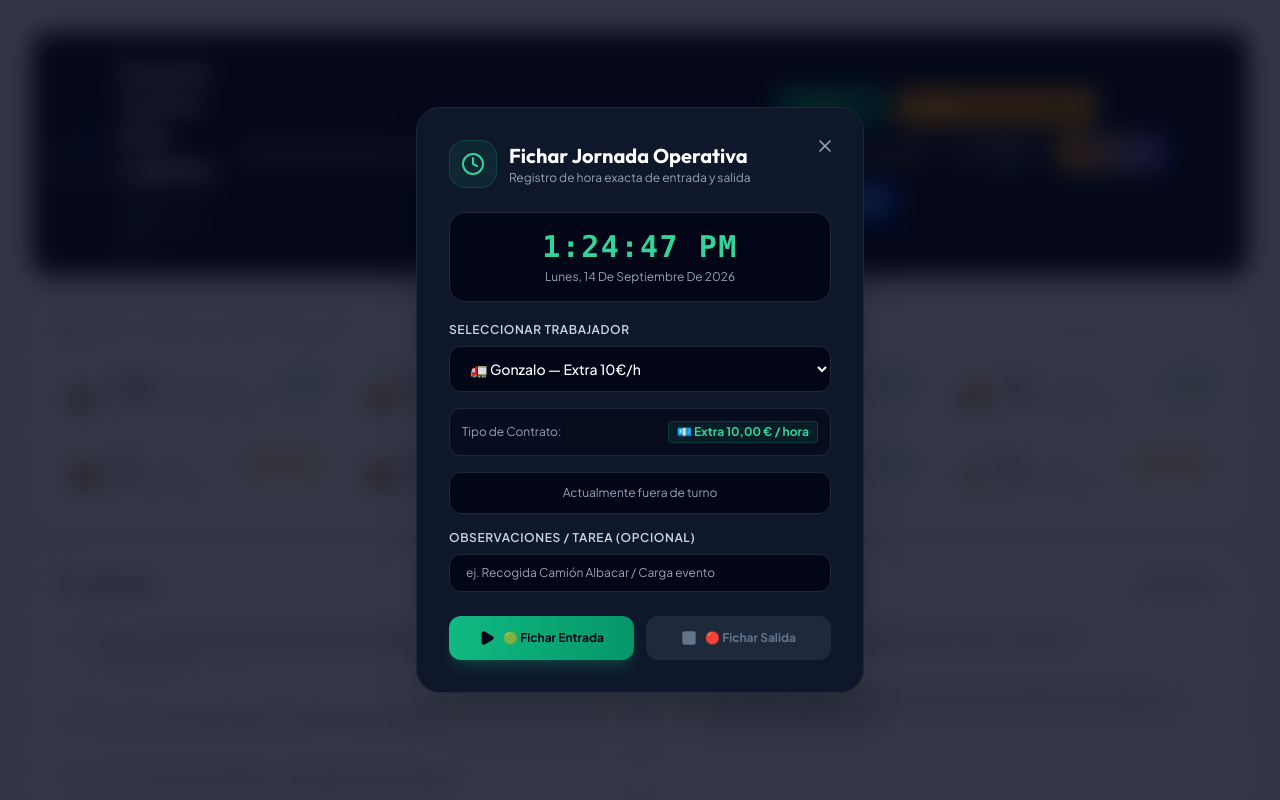
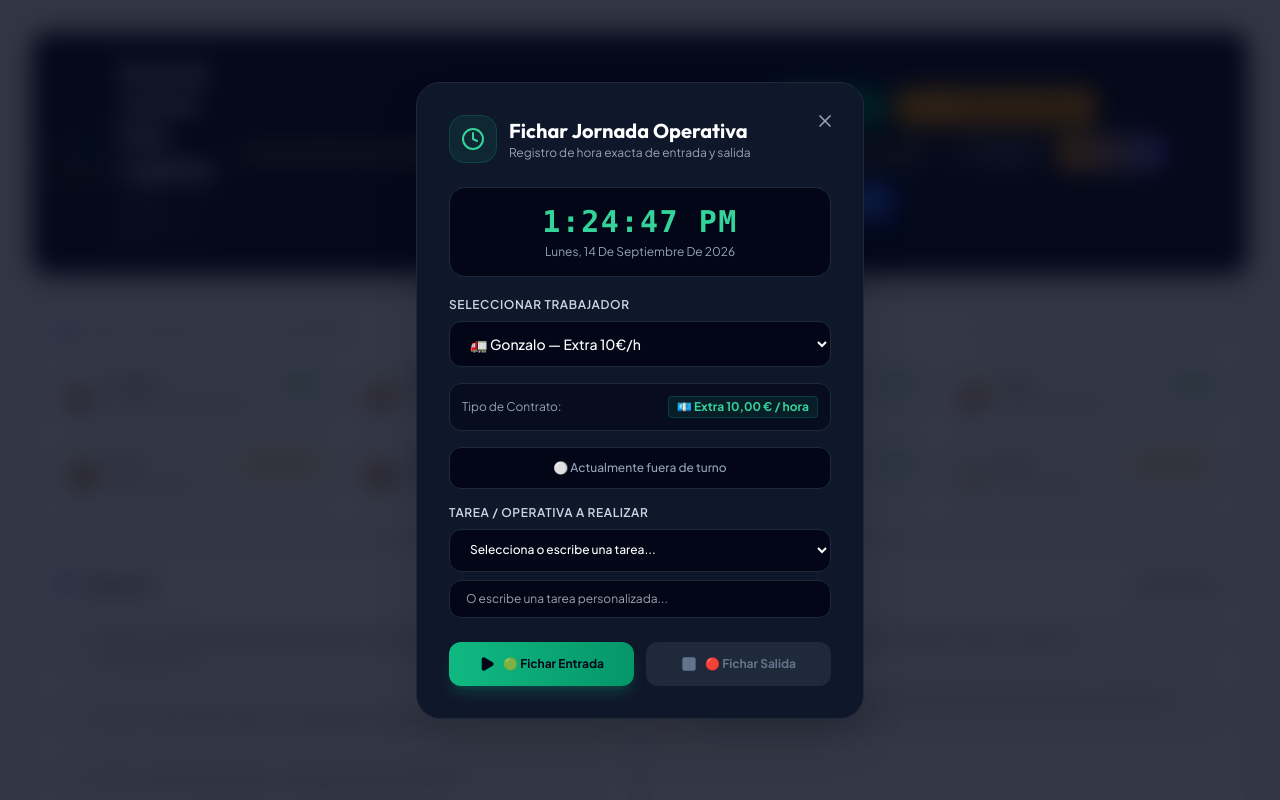
Before and after one commit to r2fod/gula-logistics, a React (Vite) app in the folder client/: page / in a window 1280 px wide. Both pictures are taken after a click on the button "⏱️ Fichar". Shown: the top 800 px of the page. Built offline with nearby package versions, Linux system fonts and the light colour scheme.

Commit message:
Add explicit task start and finish workflow with real-time logger buttons

```diff
--- a/client/src/App.jsx
+++ b/client/src/App.jsx
@@ -634,6 +634,11 @@ export default function App() {
         entries={clockEntries}
         workersList={WORKERS_LIST}
         activeWeekData={activeWeek}
+        onClockEntryCreated={handleClockEntryCreated}
+        onOpenClockModal={(workerName) => {
+          if (workerName) setActiveWorker(workerName);
+          setIsClockInModalOpen(true);
+        }}
       />
 
       <BalancesAgreementsModal
--- a/client/src/components/ClockInModal.jsx
+++ b/client/src/components/ClockInModal.jsx
@@ -54,6 +54,7 @@ export default function ClockInModal({
       timestamp: now.toISOString(),
       timeFormatted: now.toLocaleTimeString([], { hour: '2-digit', minute: '2-digit', second: '2-digit' }),
       dateFormatted: now.toLocaleDateString(),
+      taskName: note.trim() || 'Inicio de Jornada Operativa',
       note: note.trim()
     };
     onClockEntryCreated(entry);
@@ -144,28 +145,52 @@ export default function ClockInModal({
 
           {/* Active Shift Status */}
           {activeShift ? (
-            <div className="p-3 rounded-xl bg-emerald-500/10 border border-emerald-500/20 text-emerald-300 text-xs flex items-center justify-between">
-              <span className="flex items-center space-x-2">
-                <span className="w-2 h-2 rounded-full bg-emerald-400 animate-pulse"></span>
-                <span>En Turno desde las <strong>{activeShift.timeFormatted}</strong></span>
-              </span>
-              <span className="text-[10px] text-slate-400">{activeShift.dateFormatted}</span>
+            <div className="p-3.5 rounded-2xl bg-emerald-500/10 border border-emerald-500/30 text-emerald-300 text-xs space-y-1">
+              <div className="flex items-center justify-between font-bold">
+                <span className="flex items-center space-x-2">
+                  <span className="w-2 h-2 rounded-full bg-emerald-400 animate-ping"></span>
+                  <span>En Turno & Tarea Activa</span>
+                </span>
+                <span className="text-emerald-400 font-mono">{activeShift.timeFormatted}</span>
+              </div>
+              {activeShift.taskName && (
+                <p className="text-[11px] text-slate-300 font-medium pt-1 border-t border-emerald-500/20">
+                  📌 <b>Tarea:</b> {activeShift.taskName}
+                </p>
+              )}
             </div>
           ) : (
-            <div className="p-3 rounded-xl bg-slate-950 border border-slate-800 text-slate-400 text-xs text-center">
-              Actualmente fuera de turno
+            <div className="p-3 rounded-xl bg-slate-950 border border-slate-800 text-slate-400 text-xs text-center font-medium">
+              ⚪ Actualmente fuera de turno
             </div>
           )}
 
+          {/* Task Presets & Selection */}
           <div>
             <label className="block text-xs font-semibold text-slate-300 uppercase tracking-wider mb-2">
-              Observaciones / Tarea (Opcional)
+              Tarea / Operativa a Realizar
             </label>
+            <select
+              value={note}
+              onChange={(e) => setNote(e.target.value)}
+              className="w-full bg-slate-950 border border-slate-800 rounded-xl px-4 py-3 text-xs text-white font-medium focus:outline-none focus:border-emerald-500 mb-2"
+            >
+              <option value="">Selecciona o escribe una tarea...</option>
+              <option value="🚚 Ruta Albacar — Recogida Camión (Gonzalo y Ricardo)">🚚 Ruta Albacar — Recogida Camión</option>
+              <option value="📦 Pre-carga en Almacén Base (Johan y Jeferson)">📦 Pre-carga en Almacén Base</option>
+              <option value="🚚 Descarga Fincas — Mas dels Refranys y Villajoyosa">🚚 Descarga Fincas (Mas dels Refranys)</option>
+              <option value="🚚 Ruta Carvillo — Recogida 90 Sillas Extra">🚚 Ruta Carvillo — 90 Sillas Extra</option>
+              <option value="🧹 Higienización & Limpieza Vajilla Eventos (Kerly y Jose)">🧹 Higienización & Limpieza Vajilla</option>
+              <option value="📋 Supervisión Flota & Validación Albaranes (Raúl e Irene)">📋 Supervisión Flota & Albaranes</option>
+              <option value="🏔️ Evento Boda Sot de Chera (250 pax)">🏔️ Evento Boda Sot de Chera</option>
+              <option value="🔄 Logística Inversa & Estiba Camiones">🔄 Logística Inversa & Estiba</option>
+            </select>
+
             <input
               type="text"
               value={note}
               onChange={(e) => setNote(e.target.value)}
-              placeholder="ej. Recogida Camión Albacar / Carga evento"
+              placeholder="O escribe una tarea personalizada..."
               className="w-full bg-slate-950 border border-slate-800 rounded-xl px-4 py-2.5 text-xs text-white focus:outline-none focus:border-emerald-500"
             />
           </div>
--- a/client/src/components/LiveMonitorPanel.jsx
+++ b/client/src/components/LiveMonitorPanel.jsx
@@ -22,7 +22,9 @@ export default function LiveMonitorPanel({
   clockEntries = [],
   activeSchedule = {},
   isFullScreen = false,
-  onToggleFullScreen
+  onToggleFullScreen,
+  onClockEntryCreated,
+  onOpenClockModal
 }) {
   const [currentTime, setCurrentTime] = useState(new Date());
   const [filterStatus, setFilterStatus] = useState('all'); // 'all' | 'active' | 'trucks' | 'base'
@@ -354,6 +356,49 @@ export default function LiveMonitorPanel({
                 )}
               </div>
 
+              {/* Direct Task Action Control Button */}
+              <div className="pt-2">
+                <button
+                  onClick={() => {
+                    if (worker.isClockedIn) {
+                      const now = new Date();
+                      const entry = {
+                        id: Date.now().toString(),
+                        workerName: worker.name,
+                        role: worker.role,
+                        isPayroll: worker.isPayroll,
+                        rate: worker.rate || 10,
+                        type: 'salida',
+                        timestamp: now.toISOString(),
+                        timeFormatted: now.toLocaleTimeString([], { hour: '2-digit', minute: '2-digit' }),
+                        dateFormatted: now.toLocaleDateString(),
+                        note: `Finalizada tarea: ${worker.currentTask}`
+                      };
+                      if (onClockEntryCreated) onClockEntryCreated(entry);
+                    } else {
+                      if (onOpenClockModal) onOpenClockModal(worker.name);
+                    }
+                  }}
+                  className={`w-full py-2.5 px-3 rounded-xl text-xs font-bold flex items-center justify-center space-x-1.5 transition-all shadow-md active:scale-95 ${
+                    worker.isClockedIn
+                      ? 'bg-rose-600 hover:bg-rose-500 text-white shadow-rose-600/20'
+                      : 'bg-emerald-600 hover:bg-emerald-500 text-white shadow-emerald-600/20'
+                  }`}
+                >
+                  {worker.isClockedIn ? (
+                    <>
+                      <Square className="w-3.5 h-3.5 fill-current" />
+                      <span>⏹️ Finalizar Tarea Activa</span>
+                    </>
+                  ) : (
+                    <>
+                      <Play className="w-3.5 h-3.5 fill-current" />
+                      <span>▶️ Iniciar Nueva Tarea</span>
+                    </>
+                  )}
+                </button>
+              </div>
+
             </div>
           );
         })}
--- a/client/src/components/PartnerDashboardModal.jsx
+++ b/client/src/components/PartnerDashboardModal.jsx
@@ -31,7 +31,9 @@ export default function PartnerDashboardModal({
   onClose,
   entries = [],
   workersList = [],
-  activeWeekData
+  activeWeekData,
+  onClockEntryCreated,
+  onOpenClockModal
 }) {
   const [copiedLink, setCopiedLink] = useState(false);
   const [activeTab, setActiveTab] = useState('balances'); // Default to balances view matching user request!
--- a/client/src/components/PublicView.jsx
+++ b/client/src/components/PublicView.jsx
@@ -22,7 +22,9 @@ export default function PublicView({
   workersList = [],
   clockEntries = [],
   onToggleTask,
-  onOpenLogin
+  onOpenLogin,
+  onClockEntryCreated,
+  onOpenClockModal
 }) {
   const [searchQuery, setSearchQuery] = useState('');
   const [copiedLink, setCopiedLink] = useState(false);
@@ -122,6 +124,8 @@ export default function PublicView({
         activeSchedule={data.schedule || {}}
         isFullScreen={isFullScreen}
         onToggleFullScreen={() => setIsFullScreen(!isFullScreen)}
+        onClockEntryCreated={onClockEntryCreated}
+        onOpenClockModal={onOpenClockModal}
       />
 
       {/* Mobile Selector Tabs */}
```
